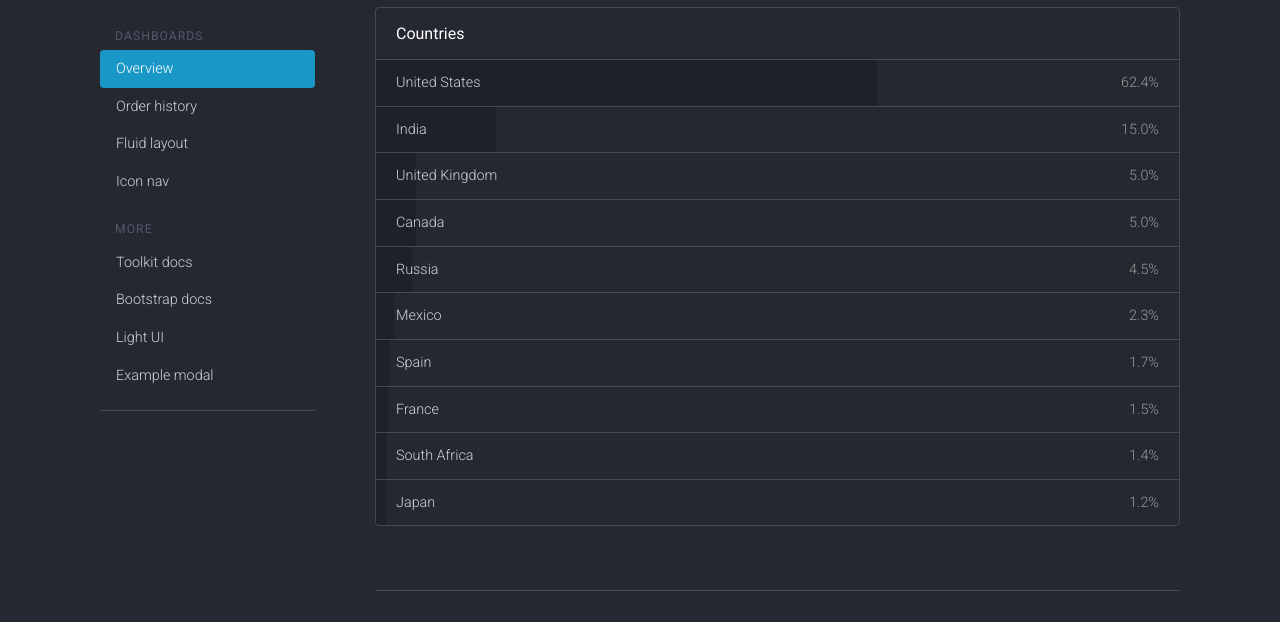
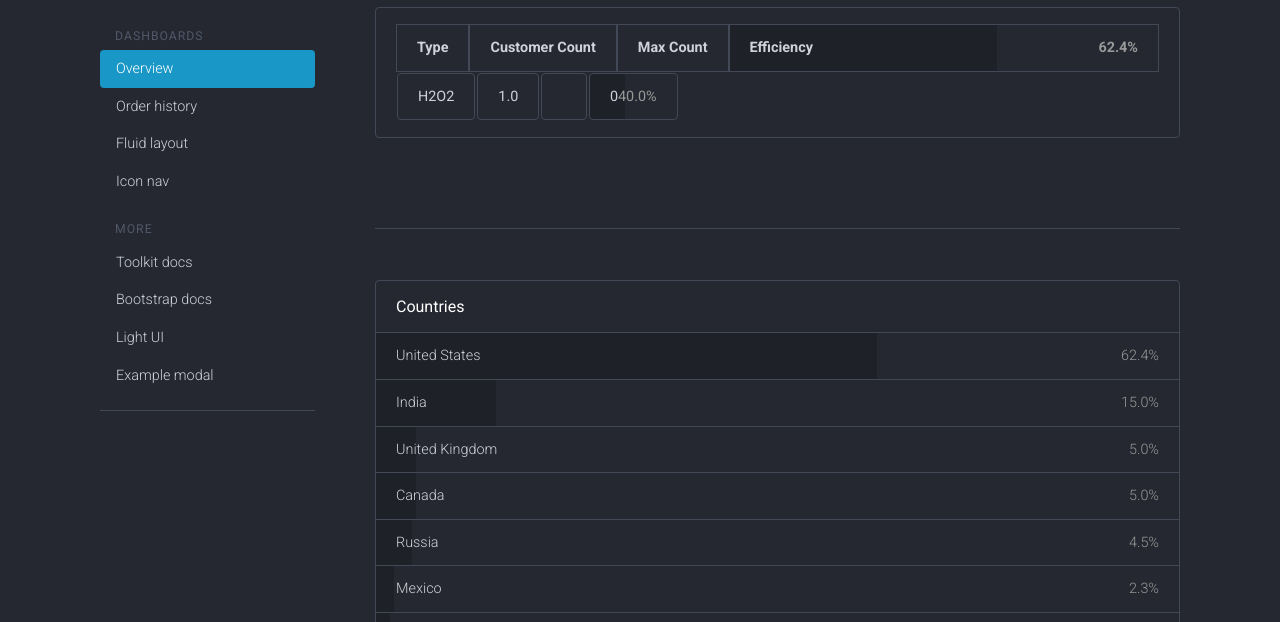
Before and after one commit to jparkSF/gives-you-wings, a website: page docs/index.html in a window 1280 px wide. Shown: the part 156-778 px from the top of the page. Drawn offline with Linux system fonts and the light colour scheme.

Commit message:
add score chart, css

```diff
--- a/docs/assets/css/nav.css
+++ b/docs/assets/css/nav.css
@@ -31,3 +31,31 @@
   font-size: 0.7rem !important;
   line-height: 1.5 !important;
 }
+
+table.list-group-header > tr{
+  display: flex;
+  flex-direction: row;
+}
+
+.flex-chart{
+  display: flex;
+  flex-direction: row;
+  white-space: nowrap;
+}
+
+.flex-0{
+  flex:0;
+}
+
+.flex-1{
+  flex:1;
+}
+
+.flex-chart > th{
+  padding:0;
+
+}
+
+.flex-chart > th > a {
+  border-radius: 0 !important;
+}
--- a/docs/index.html
+++ b/docs/index.html
@@ -107,7 +107,8 @@
             <hr class="visible-xs mt-3">
           </div>
         </nav>
-      </div><div class="col-md-9 content">
+      </div>
+      <div class="col-md-9 content">
         <div class="dashhead">
           <div class="dashhead-titles">
             <h6 class="dashhead-subtitle">Dashboards</h6>
@@ -127,6 +128,86 @@
         <div class="row">
           <div class="col-md-12 mb-0">
             <div class="list-group mb-3">
+              <table class="list-group-header score-chart">
+                <tbody class="list-group">
+                  <tr class="flex-chart">
+                    <th class="flex-0">
+                      <a class="list-group-item list-group-item-action justify-content-between d-flex" href="#">
+                        <span class="ml-a text-muted"></span>
+                        Type
+                      </a>
+                    </th>
+                    <th class="flex-0">
+                      <a class="list-group-item list-group-item-action justify-content-between d-flex" href="#">
+                        <span class="list-group-progress" style=""></span>
+                        Customer Count
+
+                      </a>
+                    </th>
+                    <th class="flex-0">
+                      <a class="list-group-item list-group-item-action justify-content-between d-flex" href="#">
+                        <span class="list-group-progress" style=""></span>
+                        Max Count
+
+                      </a>
+                    </th>
+                    <th class="flex-1">
+                      <a class="list-group-item list-group-item-action justify-content-between d-flex" href="#">
+                        <span class="list-group-progress" style="width: 62.4%;"></span>
+                        Efficiency
+                        <span class="ml-a text-muted">62.4%</span>
+                      </a>
+
+                    </th>
+                  </tr>
+
+                  <tr>
+                    <td>
+                      <a class="list-group-item list-group-item-action justify-content-between d-flex" href="#">
+                        <span class="list-group-progress" style=""></span>
+                        H2O2
+
+                      </a>
+
+                    </td>
+                    <td>
+                      <a class="list-group-item list-group-item-action justify-content-between d-flex" href="#">
+                        <span class="list-group-progress" style=""></span>
+                        1.0
+
+                      </a>
+                    </td>
+                    <td>
+                      <a class="list-group-item list-group-item-action justify-content-between d-flex" href="#">
+                        <span class="list-group-progress" style=""></span>
+                        &nbsp;
+
+
+                      </a>
+                    </td>
+                    <td>
+                      <a class="list-group-item list-group-item-action justify-content-between d-flex" href="#">
+                        <span class="list-group-progress" style="width: 40%;"></span>
+                        0
+                        <span class="ml-a text-muted">40.0%</span>
+                      </a>
+                    </td>
+                  </tr>
+
+                </tbody>
+              </table>
+            </div>
+
+            <br />
+            <br />
+            <hr>
+            <br />
+
+
+
+
+            <div class="list-group mb-3">
+
               <h6 class="list-group-header">
                 Countries
               </h6>
```
